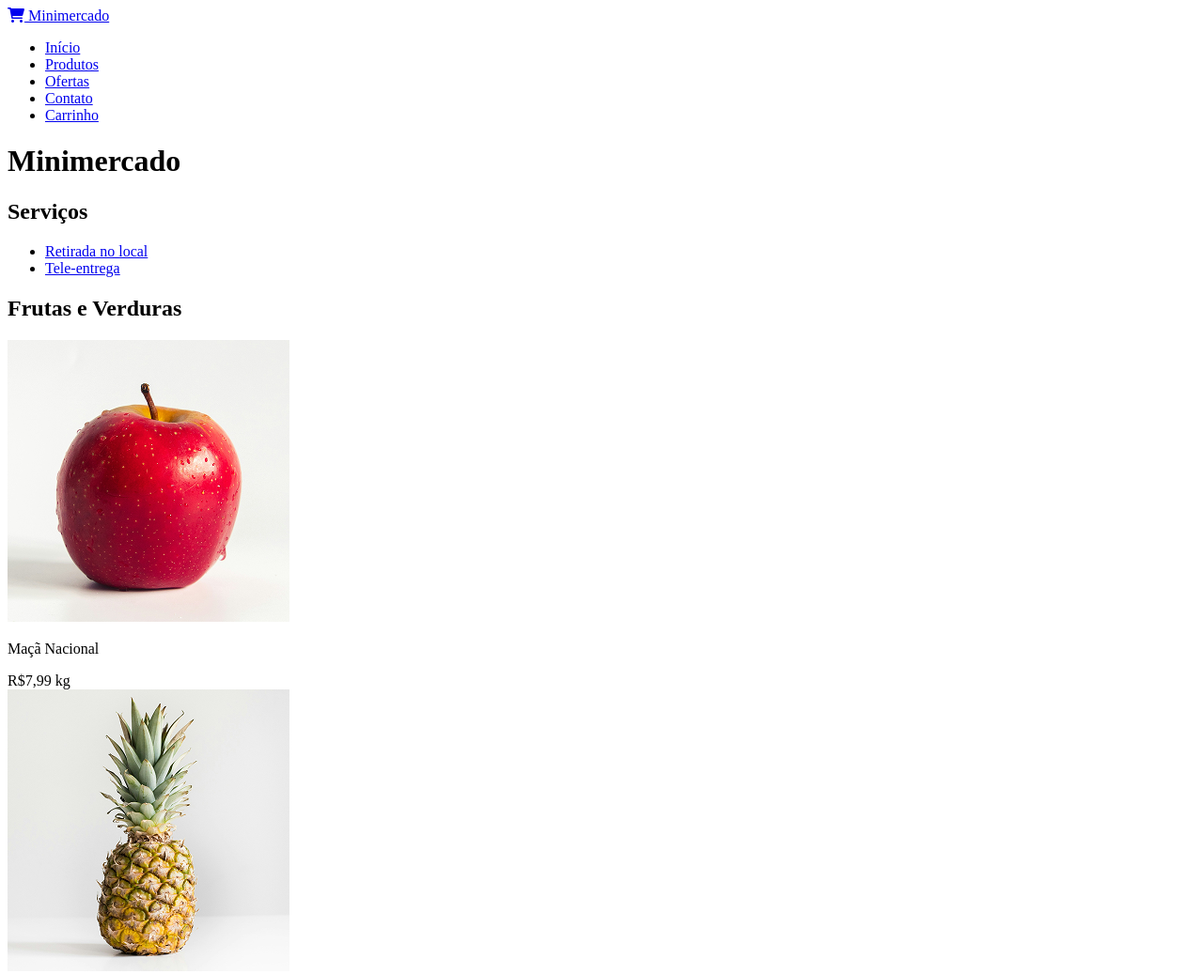
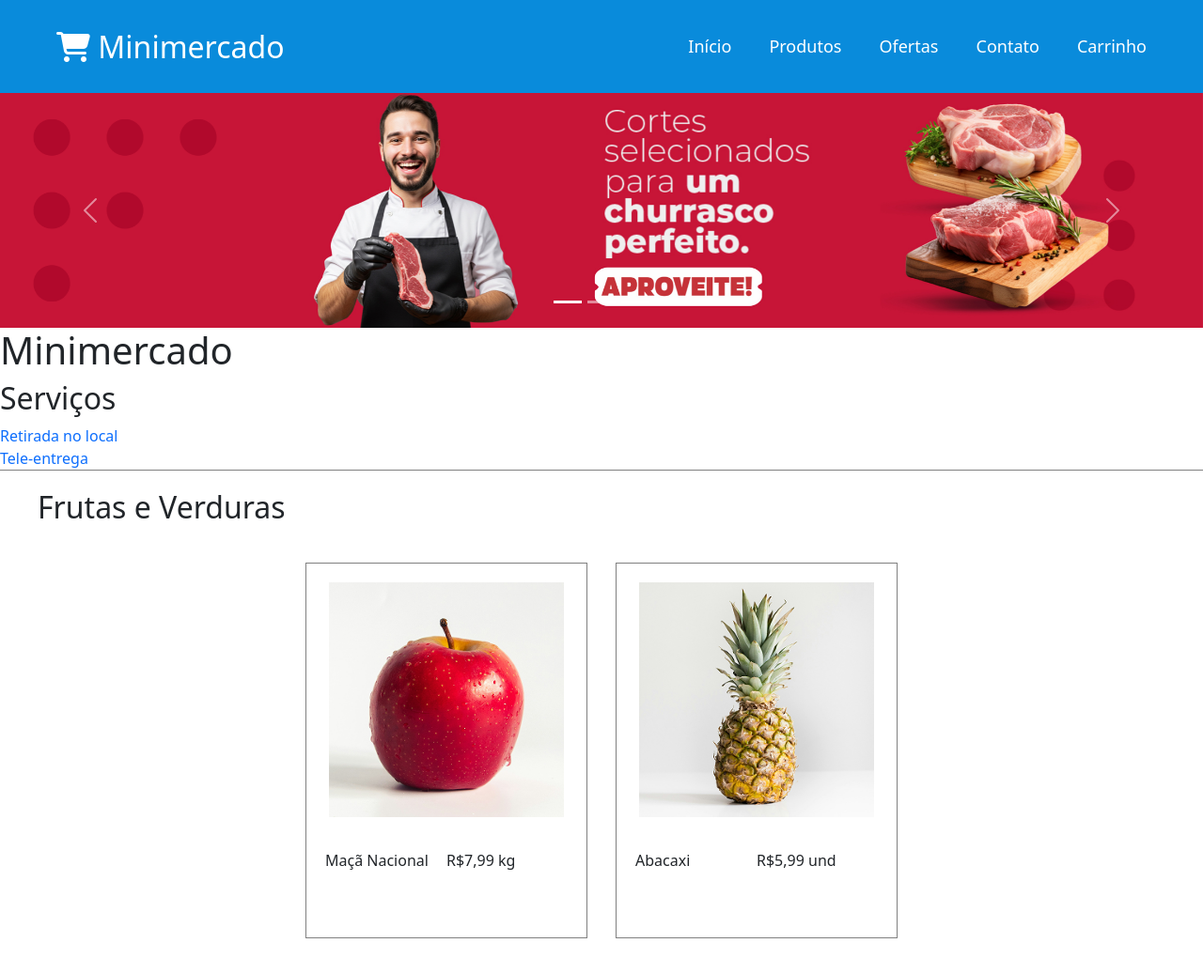
Before and after one commit to MattFerre/matheus1.github.io, a plain HTML site: page index.html in a window 1280 px wide. Shown: the top 1037 px of the page at 94% size. Drawn offline with nearby package versions, Linux system fonts and the light colour scheme.

Commit message:
projeto atualizado

```diff
--- a/index.html
+++ b/index.html
@@ -1,18 +1,24 @@
 <!DOCTYPE html>
 <html lang="pt-br">
+
 <head>
     <meta charset="UTF-8">
     <meta name="viewport" content="width=device-width, initial-scale=1.0">
     <link rel="stylesheet" href="https://cdnjs.cloudflare.com/ajax/libs/font-awesome/6.0.0-beta3/css/all.min.css">
     <title>Minimercado</title>
+    <link href="https://cdn.jsdelivr.net/npm/bootstrap@5.3.4/dist/css/bootstrap.min.css" rel="stylesheet" integrity="sha384-DQvkBjpPgn7RC31MCQoOeC9TI2kdqa4+BSgNMNj8v77fdC77Kj5zpWFTJaaAoMbC" crossorigin="anonymous">
+    <script src="https://cdn.jsdelivr.net/npm/bootstrap@5.3.4/dist/js/bootstrap.bundle.min.js" integrity="sha384-YUe2LzesAfftltw+PEaao2tjU/QATaW/rOitAq67e0CT0Zi2VVRL0oC4+gAaeBKu" crossorigin="anonymous"></script>
+    <link rel="stylesheet" href="style/style.css">
+    <link rel="stylesheet" href="https://cdnjs.cloudflare.com/ajax/libs/font-awesome/6.5.0/css/all.min.css">
+
 </head>
+
 <body>
-    <header>
-        <div class="logo">
-            <a href="index.html"><i class="fas fa-shopping-cart"></i> Minimercado</a>
-        </div>
+    <header class="header-bg">
+        <div class="header">
+            <a href="index.html" class="logo"><i class="fas fa-shopping-cart "></i> Minimercado</a>
             <nav>
-            <ul>
+                <ul class="header-menu">
                     <li><a href="index.html">Início</a></li>
                     <li><a href="#">Produtos</a></li>
                     <li><a href="#">Ofertas</a></li>
@@ -20,8 +26,35 @@
                     <li><a href="#">Carrinho</a></li>
                 </ul>
             </nav>
+        </div>
     </header>
     <main>
+        <div id="carouselExampleIndicators" class="carousel slide">
+            <div class="carousel-indicators">
+              <button type="button" data-bs-target="#carouselExampleIndicators" data-bs-slide-to="0" class="active" aria-current="true" aria-label="Slide 1"></button>
+              <button type="button" data-bs-target="#carouselExampleIndicators" data-bs-slide-to="1" aria-label="Slide 2"></button>
+              <button type="button" data-bs-target="#carouselExampleIndicators" data-bs-slide-to="2" aria-label="Slide 3"></button>
+            </div>
+            <div class="carousel-inner">
+              <div class="carousel-item active">
+                <img src="img/banner1.png" class="d-block w-100" alt="...">
+              </div>
+              <div class="carousel-item">
+                <img src="img/banner2.png" class="d-block w-100" alt="...">
+              </div>
+              <div class="carousel-item">
+                <img src="img/banner3.png" class="d-block w-100" alt="...">
+              </div>
+            </div>
+            <button class="carousel-control-prev" type="button" data-bs-target="#carouselExampleIndicators" data-bs-slide="prev">
+              <span class="carousel-control-prev-icon" aria-hidden="true"></span>
+              <span class="visually-hidden">Previous</span>
+            </button>
+            <button class="carousel-control-next" type="button" data-bs-target="#carouselExampleIndicators" data-bs-slide="next">
+              <span class="carousel-control-next-icon" aria-hidden="true"></span>
+              <span class="visually-hidden">Next</span>
+            </button>
+          </div>
         <h1>Minimercado</h1>
         <section class="servicos">
             <h2>Serviços</h2>
@@ -30,8 +63,9 @@
                 <li><a href="#">Tele-entrega</a></li>
             </ul>
         </section>
-        <section>
+        <section class="produtos-section">
             <h2>Frutas e Verduras</h2>
+            <div class="section-conteudo">
                 <div class="produto">
                     <img src="img/maçã.png" alt="Maçã">
                     <p>Maçã Nacional</p>
@@ -42,9 +76,11 @@
                     <p>Abacaxi</p>
                     <span>R$5,99 und</span>
                 </div>
+            </div>
         </section>
-        <section>
+        <section class="produtos-section">
             <h2>Alimentos não perecíveis</h2>
+            <div class="section-conteudo">
                 <div class="produto">
                     <img src="img/arroz.png" alt="Arroz">
                     <p>Arroz Tio Urbano</p>
@@ -55,9 +91,11 @@
                     <p>Feijão Kicaldo</p>
                     <span>R$9,50 kg</span>
                 </div>
+            </div>
         </section>
-        <section>
+        <section class="produtos-section">
             <h2>Higiene e Limpeza</h2>
+            <div class="section-conteudo">
                 <div class="produto">
                     <img src="img/sabão.png" alt="Sabão em Pó">
                     <p>Sabão em Pó Omo 4kg</p>
@@ -68,10 +106,12 @@
                     <p>antitranspirante Rexona Aerossol</p>
                     <span>R$15,90 und</span>
                 </div>
+            </div>
         </section>
     </main>
-    <footer>
-        <div id="contato">
+    <footer id="contato">
+        <div class="footer-container">
+            <div class="informacoes">
                 <h2>Contato</h2>
                 <ul>
                     <li>(73) 99900-0000</li>
@@ -80,7 +120,14 @@
                     <li>Diadema - SP</li>
                 </ul>
             </div>
+            <div class="redes-sociais">
+                <a href="https://www.facebook.com" target="_blank"><i class="fab fa-facebook social-media-icon"></i></a>
+                <a href="https://www.instagram.com" target="_blank"><i class="fab fa-instagram social-media-icon"></i></a>
+                <a href="https://www.whatsapp.com" target="_blank"><i class="fab fa-whatsapp social-media-icon"></i></a>
+            </div>
             <p>Desenvolvido por Matheus Ferreira - Alguns direitos reservados.</p>
+        </div>
     </footer>
 </body>
+
 </html>
--- /dev/null
+++ b/style/style.css
@@ -0,0 +1,137 @@
+* {
+    margin: 0;
+    box-sizing: border-box;
+    padding: 0;
+}
+
+a {
+    text-decoration: none;
+}
+
+ul {
+  list-style: none;
+  padding: 0;
+  margin: 0;
+}
+
+.header-bg {
+    background-color: #098bdb;
+  }
+
+  .header {
+    display: flex;
+    flex-wrap: wrap;
+    gap: 20px;
+    justify-content: space-between;
+    align-items: center;
+    padding: 20px;
+    max-width: 1200px;
+    margin-left: auto;
+    margin-right: auto;
+  }
+
+  .header-menu {
+    display: flex;
+    flex-wrap: wrap;
+    gap: 40px;
+  }
+
+  .logo {
+    font-size: 32px;
+    color: white;
+  }
+
+  .header-menu a {
+    color: #ffffff;
+    display: inline-block;
+    padding: 16px 0px;
+    font-size: 18px;
+    position: relative;
+  }
+
+  .header-menu a:after {
+    content: "";
+    display: block;
+    height: 2px;
+    width: 0px;
+    background: #ffffff;
+    margin-top: 4px;
+    transition: 0.3s;
+    position: absolute;
+  }
+
+  .header-menu a:hover:after {
+    width: 100%;
+  }
+
+  .produtos-section {
+    border-top: 1px solid gray;
+    margin-bottom: 20px;
+  }
+
+  .produtos-section h2 {
+    max-width: 1200px;
+    padding: 20px 0;
+    margin: 0 auto;
+  }
+
+  .section-conteudo {
+    display: flex;
+    justify-content: center;
+    gap: 30px;
+    height: max-content;
+    padding: 20px;
+  }
+
+  .produto {
+    border: 1px solid grey;
+    width: 300px;
+    height: 400px;
+    padding: 20px;
+    display: grid;
+    grid-template-columns: 1fr 1fr;
+  }
+
+  .produto img {
+    justify-self: center;
+    grid-column: span 2;
+  }
+
+  .produto img {
+    width: 250px;
+  }
+
+  footer {
+    background-color: #098bdb;
+    height: 300px;
+  }
+
+  .footer-container {
+    max-width: 800px;
+    margin: 0 auto;
+    padding: 30px;
+    display: grid;
+    grid-template-columns: 1fr 1fr;
+    align-items: center;
+  }
+
+  .footer-container p {
+    grid-column: span 2;
+    text-align: center;
+    color: #f2f2f2;
+  }
+
+  .redes-sociais {
+    justify-self: end;
+    display: flex;
+    gap: 20px;
+  }
+
+  .social-media-icon {
+    color: #ffffff;
+    font-size: 30px;
+  }
+
+  .informacoes h2, ul {
+    color: #f2f2f2;
+  }
```
Also changed, not shown: img/Design sem nome.svg (added), img/banner1.png (added), img/banner2.png (added), img/banner3.png (added), img/facebook.svg (added), img/instagram.svg (added), img/whatsapp.svg (added). Lines whose indentation alone changed are shown as unchanged.
